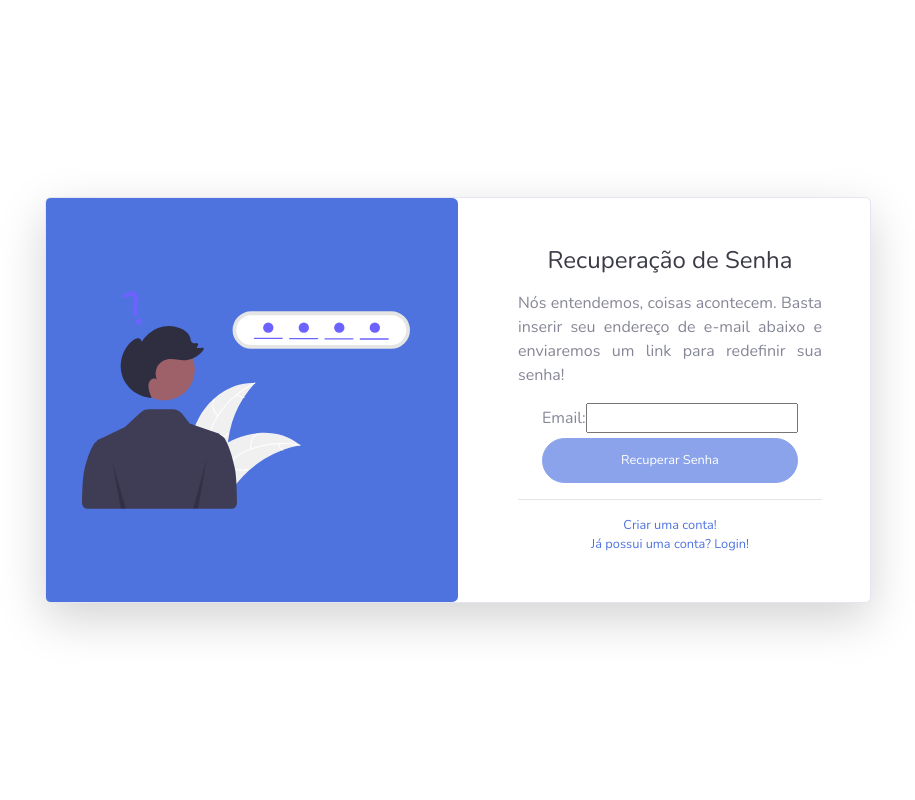
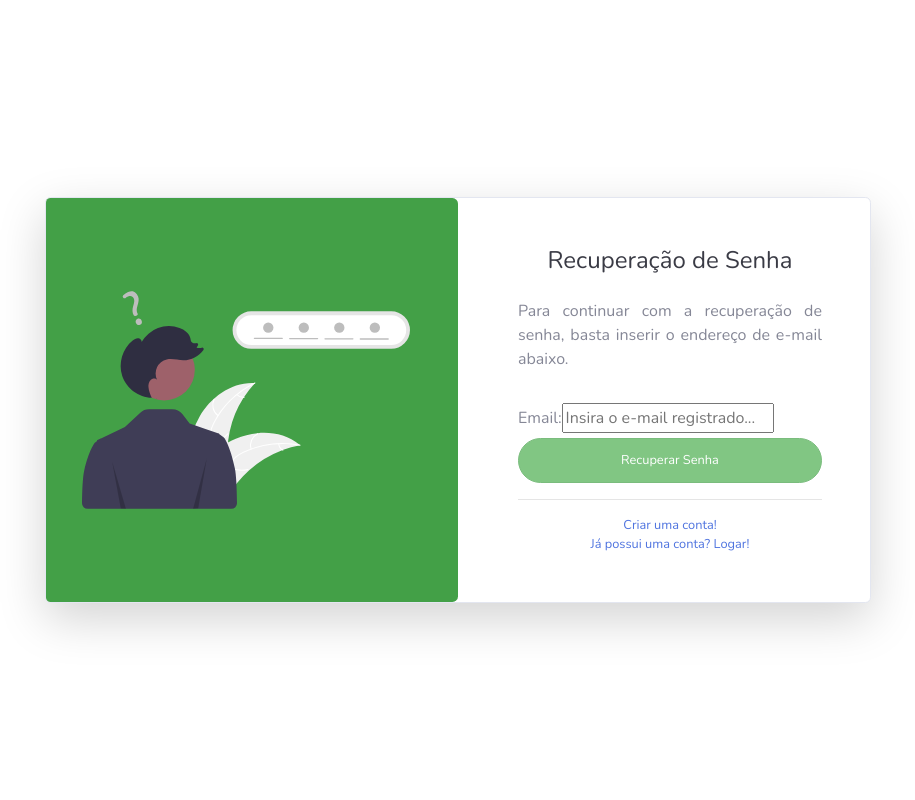
Before and after one commit to projeto-dev-tcc/farm-manager-backend, a Django app: page /password/reset/ in a window 1280 px wide. Shown: the whole page, without its empty margins (182-1097 px from the left). Run offline with Django 3.2, Linux system fonts and the light colour scheme; parts of the project's set-up code (start-up, migrations or seed data) failed here and were passed over; some libraries are stand-ins or nearby versions.

Commit message:
:pushpin: implementando modificaçoes na tela de resetar senha

```diff
--- a/apps/home/validate.py
+++ b/apps/home/validate.py
@@ -12,7 +12,7 @@ def validate_user(request):
     if not data['is_user']:
         messages.error(request, 'Este e-mail não está cadastrado!')
         data['error_message'] = 'Este e-mail não está cadastrado!'
-        print("cacete")
+
     return JsonResponse(data)
 
 def validate_email(request):
@@ -26,7 +26,6 @@ def validate_email(request):
     return JsonResponse(data)
 
 def validate_email_registered(request):
-    print("ccccccccccccccccccc")
     email = request.GET.get('email', None)
     data = {
         'is_email_registered': Usuario.objects.filter(email__iexact=email).exists(),
@@ -34,4 +33,5 @@ def validate_email_registered(request):
 
     if not data['is_email_registered']:
         data['error_message'] = 'Este e-mail não está cadastrado no sistema!'
+
     return JsonResponse(data)
--- a/static/css/index.css
+++ b/static/css/index.css
@@ -8,6 +8,34 @@
     justify-content: center;
 }
 
-.bg-body{
-    background-color: #268d50;
+/* .bg-body{
+    background-color: #43a047;
+} */
+
+.bg-primary{
+    background-color: #43a047 !important;
 }
+
+.bt-primary{
+    background-color: #4caf50;
+    border-color: #43a047;
+    color: white;
+}
+
+.bt-primary:hover{
+    opacity: 0.7;
+    border-color: #2e7d32;
+    color: white;
+}
+
+.bt-primary:focus, .bt-primary.focus {
+    color: #fff;
+    background-color: #4caf50;
+    border-color: #43a047;
+    box-shadow: 0 0 0 0.2rem #dfe4df;
+}
+
+.bt-primary.disabled, .bt-primary:disabled {
+    color: #fff;
+    opacity: 0.7;
+}
--- a/templates/usuarios/base.html
+++ b/templates/usuarios/base.html
@@ -33,15 +33,65 @@
         </title>
     </head>
 
-    <body class="bg-bod">
+    <body>
         <header></header>
         <main>
             {% block content %}
             {% endblock %}
 
+
+        </main>
+
+        <footer></footer>
+
+        <!-- Bootstrap core JavaScript -->
+        <script src="{% static 'vendor/jquery/jquery.min.js' %}"></script>
+        <script src="{% static 'vendor/bootstrap/js/bootstrap.min.js' %}"></script>
+        <script src="{% static 'vendor/bootstrap/js/bootstrap.bundle.min.js' %}"></script>
+
+        <!-- Core plugin JavaScript-->
+        <script src="{% static 'vendor/jquery-easing/jquery.easing.min.js' %}"></script>
+
+        <!-- Custom scripts for all pages-->
+        <script src="{% static 'js/sb-admin-2.min.js' %}"></script>
+
+        <!-- Import JQuery Mask -->
+        <script src="{% static 'js/jquery.mask.js' %}"></script>
+
+        <!-- Inicialização -->
+        <script>
+            $(document).ready(function(){
+                $("#btn_reset_password").attr("disabled", true);
+                $("#btn_signup_signup").attr("disabled", true);
+                $("#btn-login").attr("disabled", true);
+            });
+
+            $(function () {
+                $('[data-toggle="tooltip"]').tooltip()
+            })
+        </script>
+
+        <!-- Mostrar e Ocultar Senha -->
+        <script>
+            $('#check_login').click(function () {
+                if($(this).is(':checked')){
+                    $("#id_new_password1").attr("type", "text");
+                    $("#id_new_password2").attr("type", "text");
+                }
+                else {
+                    $("#id_new_password1").attr("type", "password");
+                    $("#id_new_password2").attr("type", "password");
+                }
+            })
+        </script>
+
         {% if messages %}
             {% for message in messages %}
                 {% if message.tags == 'success'%}
+                    <div class="alert alert-primary" role="alert">
+                        A simple primary alert—check it out!
+                    </div>
+
                     <div class="position-fixed bottom-25 end-0 mt-9 p-5" style="z-index: 11">
                         <div id="liveToast" class="toast hide" role="alert" aria-live="assertive" aria-atomic="true">
                             <div class="toast-header">
@@ -55,7 +105,7 @@
                             </div>
                         </div>
                     </div>
-                    {% elif message.tags == 'info'%}
+                {% elif message.tags == 'info' %}
                     <div class="position-fixed bottom-25 end-0 mt-9 p-5" style="z-index: 11">
                         <div id="liveToast" class="toast hide" role="alert" aria-live="assertive" aria-atomic="true">
                             <div class="toast-header">
@@ -69,7 +119,7 @@
                             </div>
                         </div>
                     </div>
-                    {% elif message.tags == 'warning'%}
+                {% elif message.tags == 'warning' %}
                     <div class="position-fixed bottom-25 end-0 mt-9 p-5" style="z-index: 11">
                         <div id="liveToast" class="toast hide" role="alert" aria-live="assertive" aria-atomic="true">
                             <div class="toast-header">
@@ -83,7 +133,7 @@
                             </div>
                         </div>
                     </div>
-                    {% elif message.tags == 'error'%}
+                {% elif message.tags == 'error' %}
                     <div class="position-fixed bottom-25 end-0 mt-9 p-5" style="z-index: 11">
                         <div id="liveToast" class="toast hide" role="alert" aria-live="assertive" aria-atomic="true">
                             <div class="toast-header">
@@ -100,49 +150,6 @@
                 {% endif %}
             {% endfor %}
         {% endif %}
-        </main>
-
-        <footer></footer>
-
-        <!-- Bootstrap core JavaScript-->
-        <script src="{% static 'vendor/jquery/jquery.min.js' %}"></script>
-        <script src="{% static 'vendor/bootstrap/js/bootstrap.bundle.min.js' %}"></script>
-        <script src="{% static 'vendor/bootstrap/js/bootstrap.min.js' %}"></script>
-
-        <!-- Core plugin JavaScript-->
-        <script src="{% static 'vendor/jquery-easing/jquery.easing.min.js' %}"></script>
-
-        <!-- Custom scripts for all pages-->
-        <script src="{% static 'js/sb-admin-2.min.js' %}"></script>
-
-        <!-- Import JQuery Mask -->
-        <script src="{% static 'js/jquery.mask.js' %}"></script>
-
-        <!-- Import Java Script Personalizado -->
-        <script type="text/javascript" src="{% static 'js/index.js' %}" defer></script>
-
-        <!-- Inicialização -->
-        <script>
-            $(document).ready(function(){
-                $("#btn_reset_password").attr("disabled", true);
-                $("#btn_signup_signup").attr("disabled", true);
-                $("#btn-login").attr("disabled", true);
-            });
-        </script>
-
-        <!-- Mostrar e Ocultar Senha -->
-        <script>
-            $('#check_login').click(function () {
-                if($(this).is(':checked')){
-                    $("#id_new_password1").attr("type", "text");
-                    $("#id_new_password2").attr("type", "text");
-                }
-                else {
-                    $("#id_new_password1").attr("type", "password");
-                    $("#id_new_password2").attr("type", "password");
-                }
-            })
-        </script>
 
         {% block javascript %}
         {% endblock %}
--- a/templates/usuarios/reset_password/reset-password.html
+++ b/templates/usuarios/reset_password/reset-password.html
@@ -5,7 +5,7 @@
 {% load bootstrap %}
 
 {% block title %}
-    Redefinir senha | Votation
+    Recuperar Senha | Farm Manager
 {% endblock %}
 
 {% block content %}
@@ -23,23 +23,21 @@
                                     <div class="p-5">
                                         <div class="text-center">
                                             <h1 class="h4 text-gray-900">Recuperação de Senha</h1>
-                                            <p class="pt-2 text-justify">Nós entendemos, coisas acontecem. Basta inserir seu endereço de e-mail abaixo e enviaremos um link para redefinir sua senha!</p>
+                                            <p class="py-3 text-justify">Para continuar com a recuperação de senha, basta inserir o endereço de e-mail abaixo.</p>
                                         </div>
                                         <form class="user" method="POST">
                                             {% csrf_token %}
-                                            <div class="px-4">
-                                                {{form|bootstrap}}
-                                                <button id="btn_reset_password" class="btn btn-primary btn-user btn-block" type="submit">
-                                                    Recuperar Senha
-                                                </button>
-                                            </div>
+                                            {{form|bootstrap}}
+                                            <button id="btn_reset_password" class="btn bt-primary btn-user btn-block">
+                                                Recuperar Senha
+                                            </button>
                                         </form>
                                         <hr>
                                         <div class="text-center">
                                             <a class="small" href="{% url 'signup' %}">Criar uma conta!</a>
                                         </div>
                                         <div class="text-center">
-                                            <a class="small" href="{% url 'login' %}">Já possui uma conta? Login!</a>
+                                            <a class="small" href="{% url 'login' %}">Já possui uma conta? Logar!</a>
                                         </div>
                                     </div>
                                 </div>
@@ -56,10 +54,8 @@
     <script>
         $(document).ready(function(){
             $(".form-control").addClass("form-control-user")
-            $("#btn_reset_password").attr("type", "password");
-            $("#id_confirm_password").attr("type", "password");
-
-            $('.modal').modal();
+            $("#id_email").attr("required", false)
+            $("#id_email").attr("placeholder", "Insira o e-mail registrado...");
         });
     </script>
 
@@ -74,7 +70,6 @@
                 success: function (data) {
                     //CONFIRM IF EMAIL EXIST
                     if(!data.is_email_registered){
-                        M.toast({html: data.error_message})
                         $("#btn_reset_password").attr("disabled", true);
                     }
                     else{
```
Also changed, not shown: static/img/reset-password.svg, static/img/reset-password2.svg (added). Lines whose indentation alone changed are shown as unchanged.
